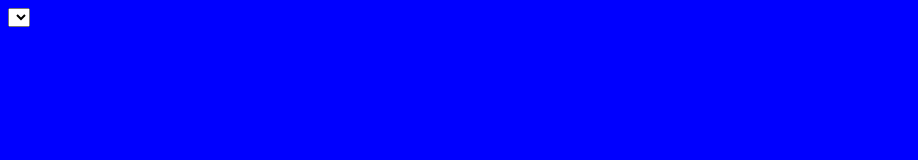
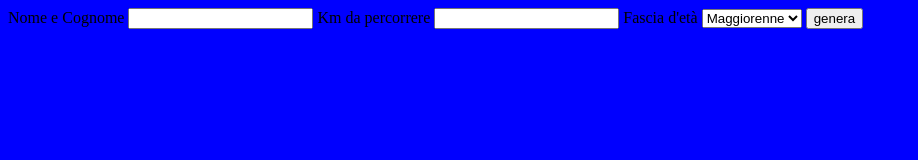
Before and after one commit to LucaFaedda/js-biglietto-treno-form, a plain HTML site: page index.html in a window 1280 px wide. Shown: the whole page, without its empty margins (0-918 px from the left). Drawn offline with Linux system fonts and the light colour scheme.

Commit message:
tentato consegna

```diff
--- a/index.html
+++ b/index.html
@@ -8,11 +8,18 @@
         <title>Js Biglietto treno form</title>
     </head>
     <body>
-        <imput type="text" id="nome-cognome" name="nome-cognome"></imput>
-        <imput type="text" id="km" name="km"></imput>
-        <select id="eta" name="eta-user"></select>
-        <script src="js/script.js"></script>
-        <option value="Maggiorenne"></option>
-        <option value="Over 65"></option>
+        <form>
+            <label for="nome-cognome">Nome e Cognome</label>
+            <input type="text" id="nome" name="" value=""></input>
+            <label for="km">Km da percorrere</label>
+            <input type="text" id="km" name=""></input>
+            <label for="eta-user">Fascia d'età</label>
+            <select id="eta" name="" form="maggiorenne-over">
+                <option value="Maggiorenne">Maggiorenne</option>
+                <option value="Over 65">Over 65</option>
+            </select>
+            <button id="genera">genera</button>
+            <h2 id="passegero"></h2>
+        </form>
     </body>
 </html>
```
